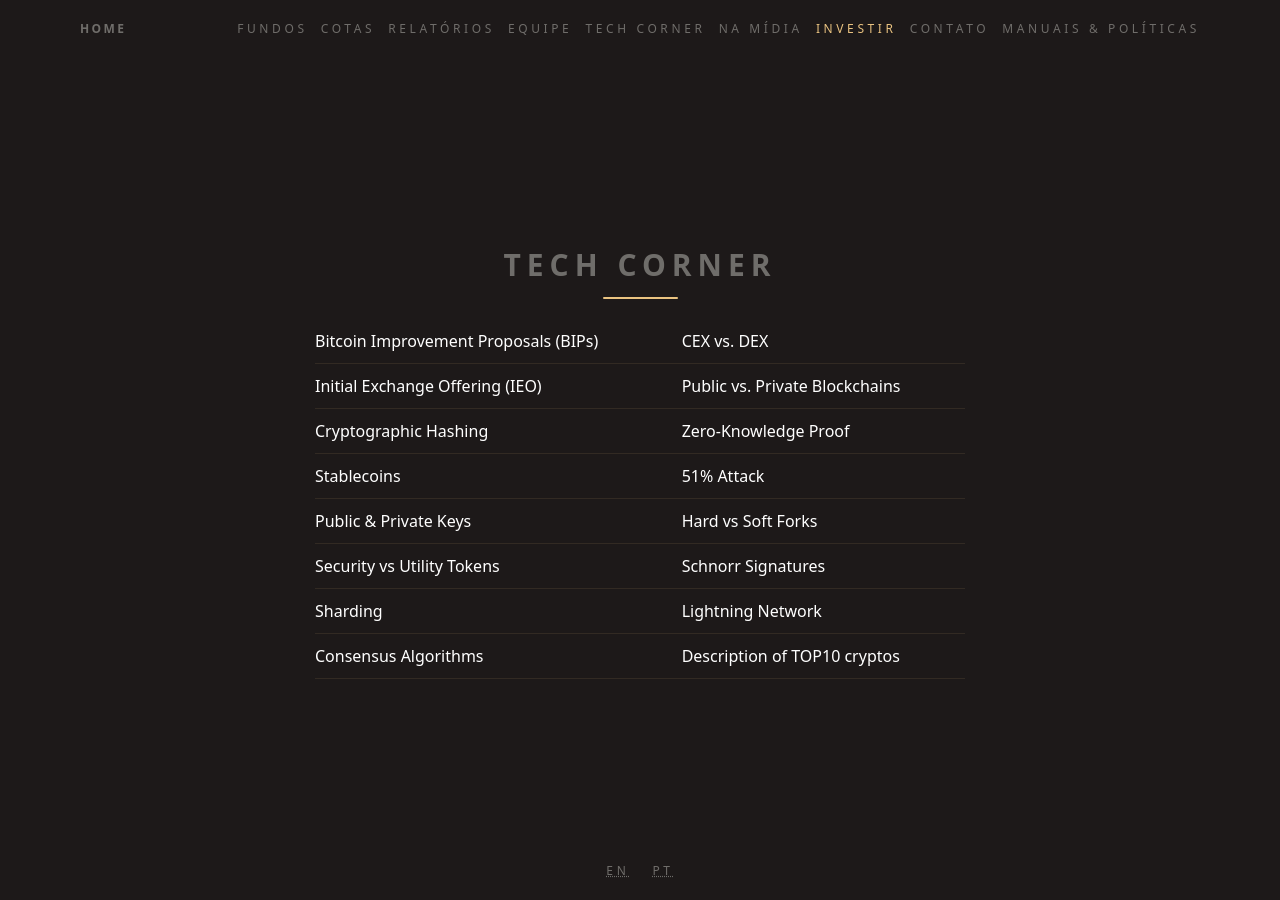
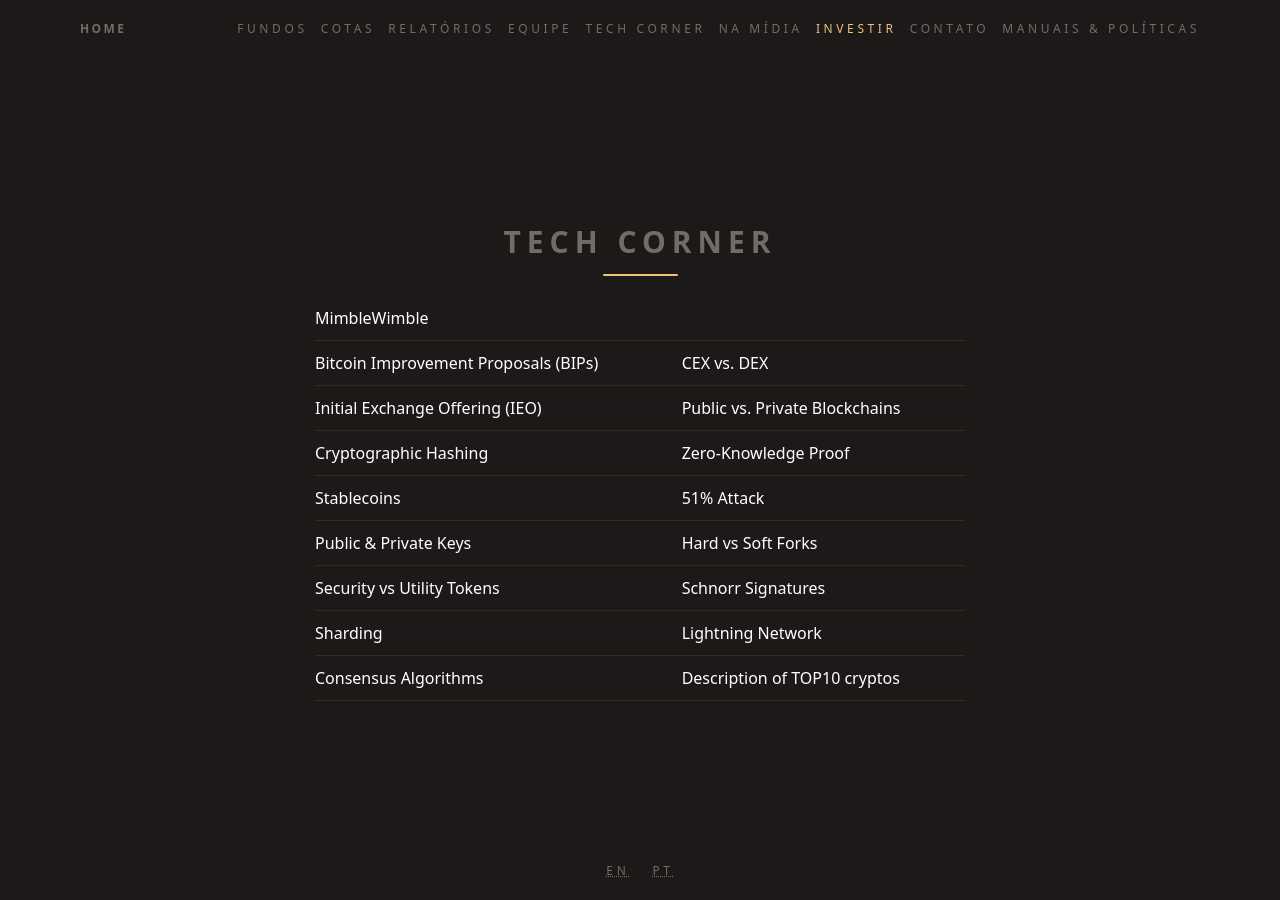
Before and after one commit to ateliedetemas/blpcrypto, a Jekyll site: the page built from _pages/tech-corner.md, in a window 1280 px wide. Built offline with Jekyll 4.4.1, drawn with Linux system fonts in a browser that asks for light colours.

Commit message:
Update tech-corner.md

```diff
--- a/_pages/tech-corner.md
+++ b/_pages/tech-corner.md
@@ -4,6 +4,7 @@ layout: page
 title: Tech Corner
 ---
 
+[MimbleWimble]({{ "/assets/documents/tech-corner/2019/07.pdf" }}) |
 [Bitcoin Improvement Proposals (BIPs)]({{ "/assets/documents/tech-corner/2019/05.pdf" }}) |  [CEX vs. DEX]({{ "/assets/documents/tech-corner/2019/06.pdf" }})
 [Initial Exchange Offering (IEO)]({{ "/assets/documents/tech-corner/2019/04.pdf" }}) | [Public vs. Private Blockchains]({{ "/assets/documents/tech-corner/2019/03.pdf" | absolute_url }})
 [Cryptographic Hashing]({{ "/assets/documents/tech-corner/2019/01.pdf" | absolute_url }}) | [Zero-Knowledge Proof]({{ "/assets/documents/tech-corner/2019/02.pdf" | absolute_url }})
```
